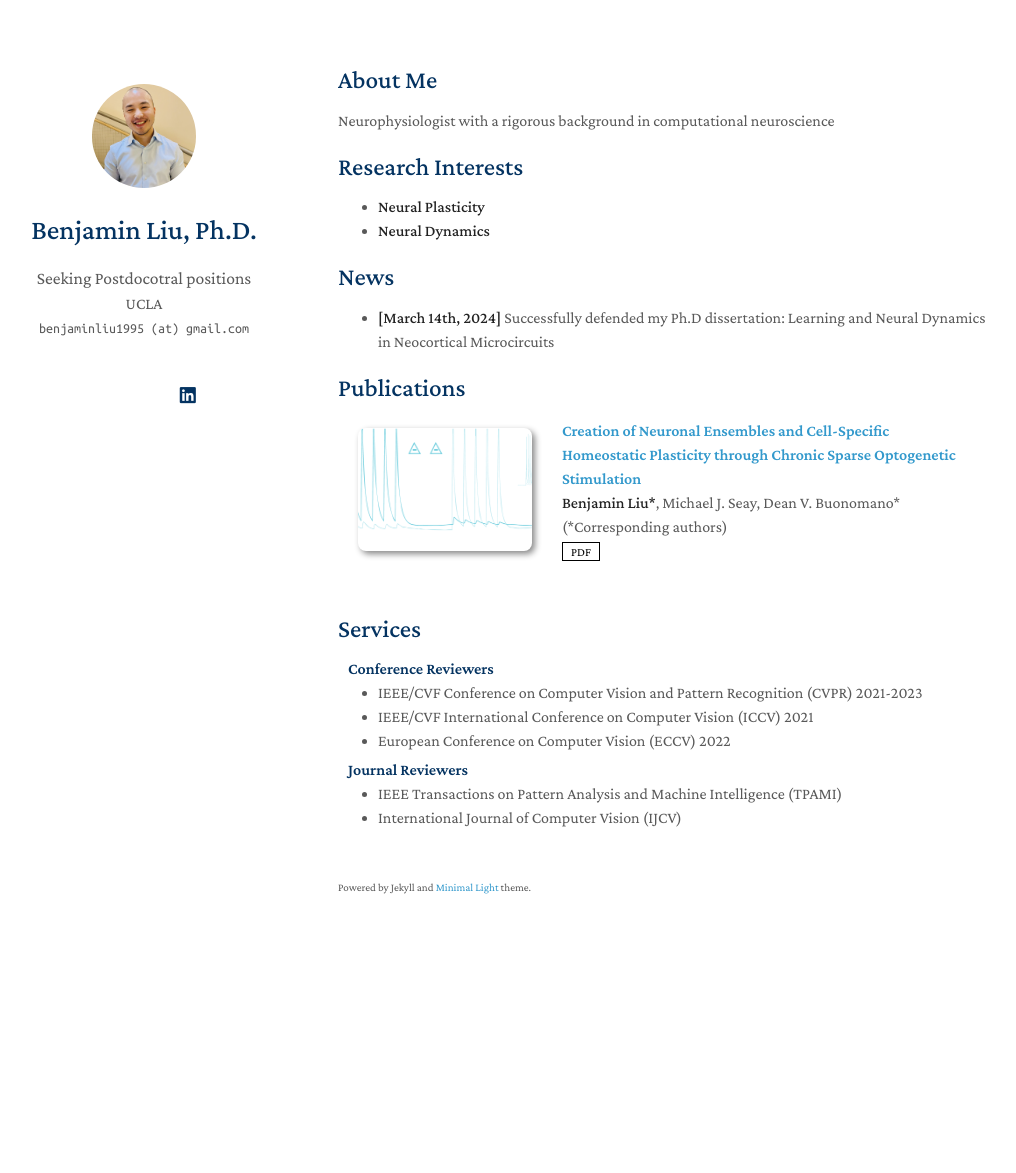
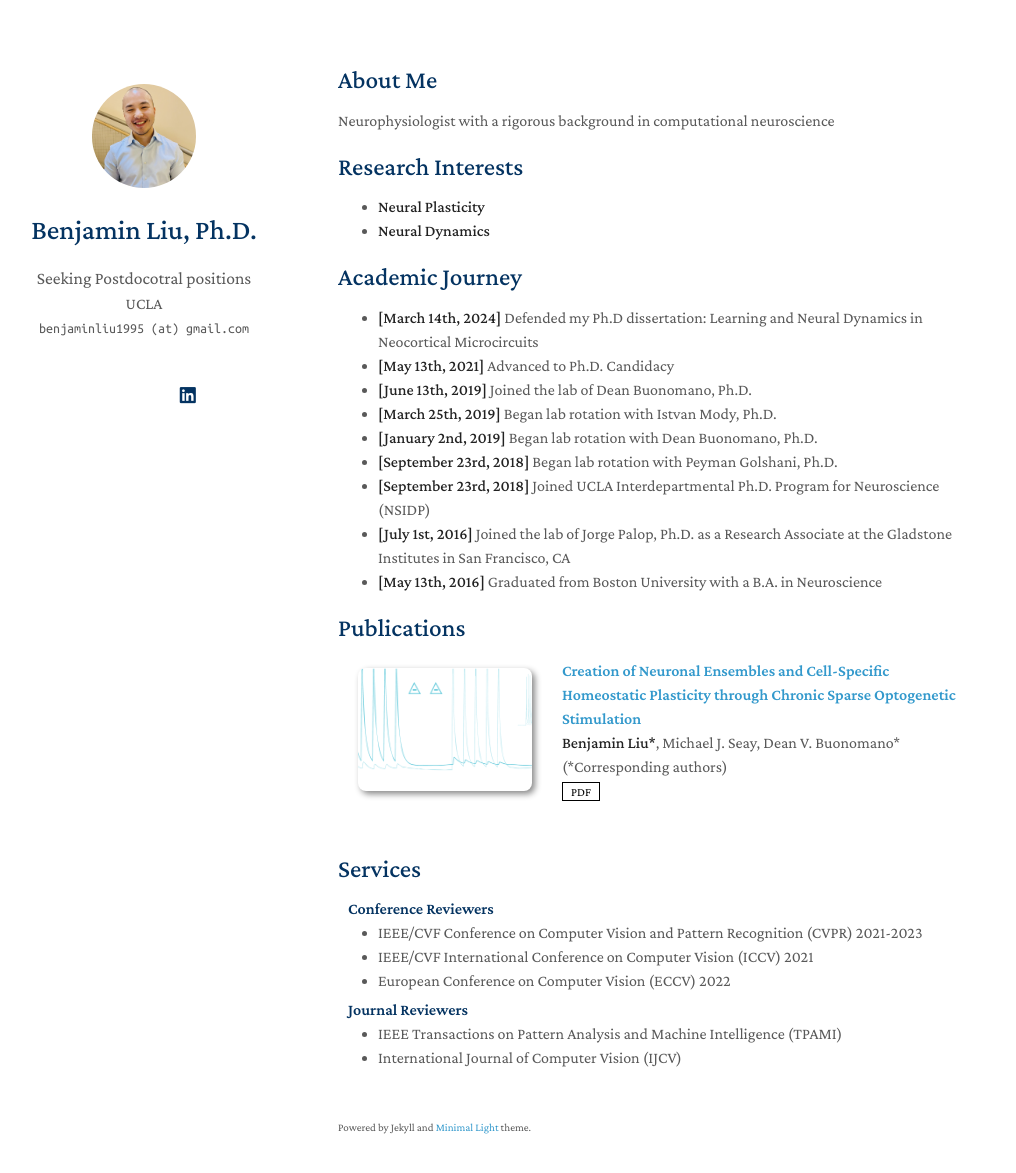
Before and after one commit to liuliuben/liuliuben.github.io, a Jekyll site: the page built from index.md, in a window 1280 px wide and 1208 px high. Shown: the top 1173 px of the window, without its empty margins (132-1148 px from the left). Built offline with Jekyll 4.4.1, drawn with Linux system fonts in a browser that asks for light colours; nearby versions of some CDN libraries; a style sheet for code colours, icons or effects is not loaded; our own code applies the rules of GitHub Pages for plain Markdown files.

Commit message:
Update index.md

```diff
--- a/index.md
+++ b/index.md
@@ -11,9 +11,17 @@ Neurophysiologist with a rigorous background in computational neuroscience
 - **Neural Plasticity**
 - **Neural Dynamics**
 
-## News
+## Academic Journey
 
-- **[March 14th, 2024]** Successfully defended my Ph.D dissertation: Learning and Neural Dynamics in Neocortical Microcircuits
+- **[March 14th, 2024]** Defended my Ph.D dissertation: Learning and Neural Dynamics in Neocortical Microcircuits
+- **[May 13th, 2021]** Advanced to Ph.D. Candidacy
+- **[June 13th, 2019]** Joined the lab of Dean Buonomano, Ph.D.
+- **[March 25th, 2019]** Began lab rotation with Istvan Mody, Ph.D.
+- **[January 2nd, 2019]** Began lab rotation with Dean Buonomano, Ph.D.
+- **[September 23rd, 2018]** Began lab rotation with Peyman Golshani, Ph.D.
+- **[September 23rd, 2018]** Joined UCLA Interdepartmental Ph.D. Program for Neuroscience (NSIDP)
+- **[July 1st, 2016]** Joined the lab of Jorge Palop, Ph.D. as a Research Associate at the Gladstone Institutes in San Francisco, CA
+- **[May 13th, 2016]** Graduated from Boston University with a B.A. in Neuroscience
 
 
 {% include_relative _includes/publications.md %}
```
